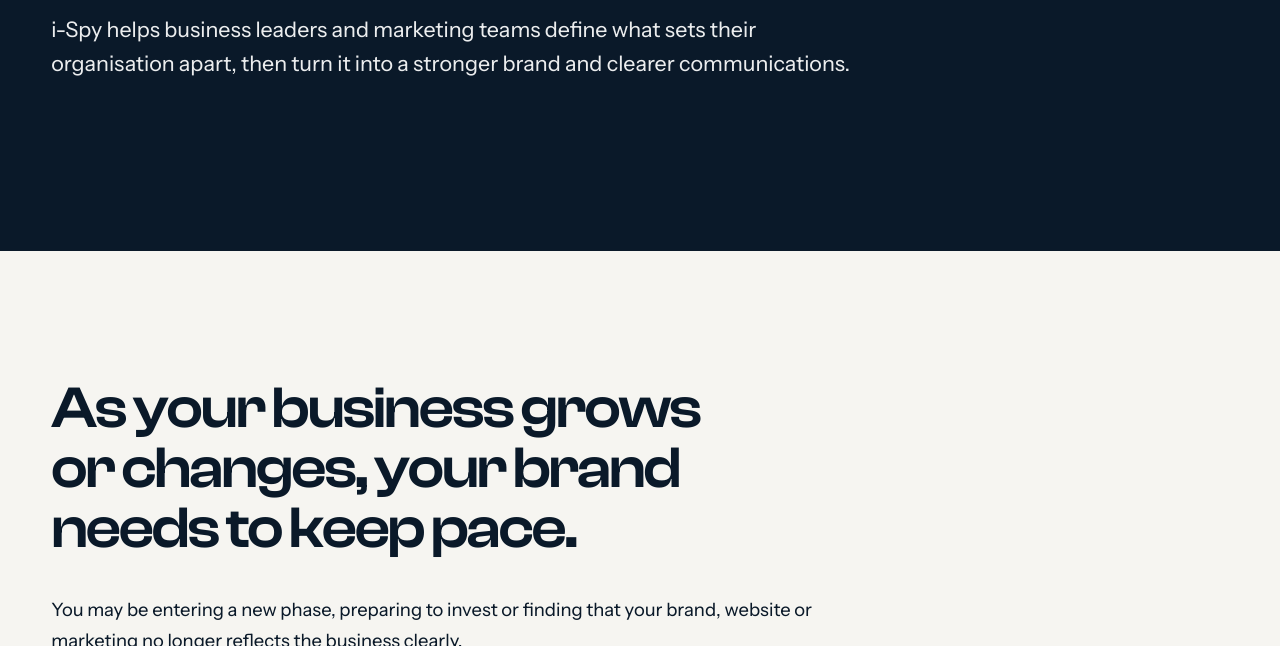
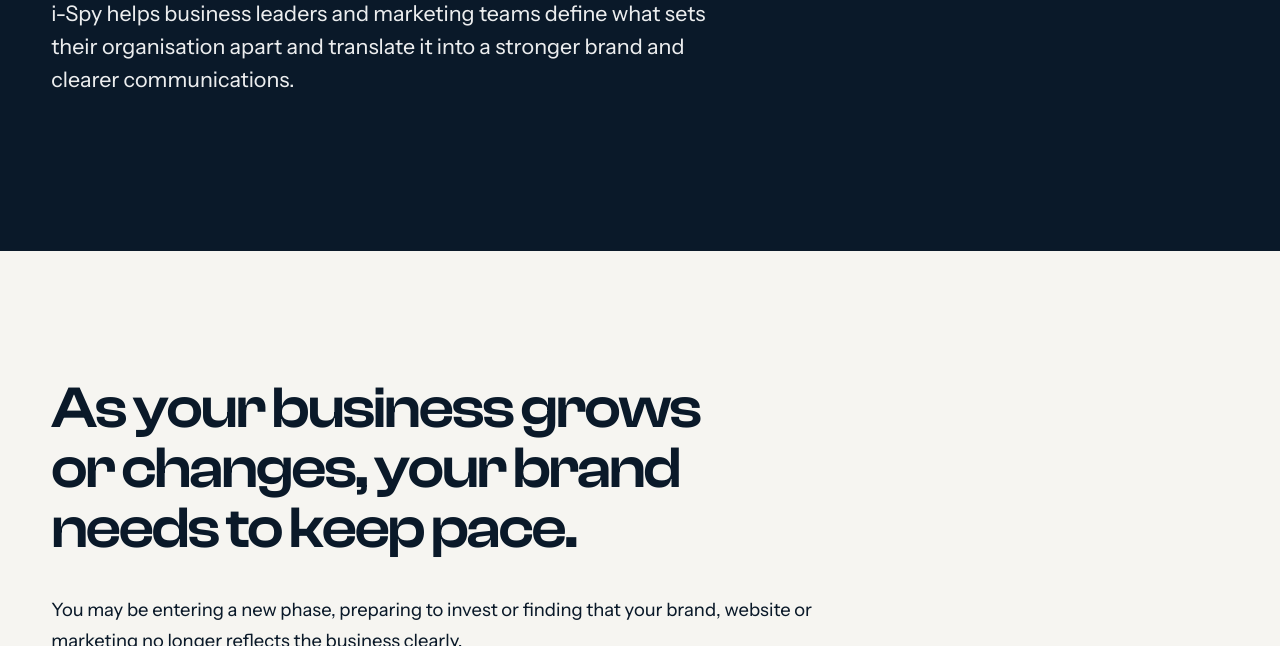
Before and after one commit to ispymichael/i-Spy-website, a website: page index.html in a window 1280 px wide. Shown: the part 454-1100 px from the top of the page. Drawn offline with Linux system fonts and the light colour scheme.

Commit message:
Refine final homepage hero copy

```diff
--- a/index.html
+++ b/index.html
@@ -1,7 +1,7 @@
 <!DOCTYPE html>
 <!--
     i-Spy Website
-    Version: v0.11.9-y
+    Version: v0.11.9-z
     Date: 2026-07-22
 -->
 <html lang="en">
@@ -85,7 +85,7 @@
                 <img class="hero-dot" src="assets/ispy-orb-live-master.svg" alt="" aria-hidden="true" width="80" height="80">
                 <p class="hero-descriptor">Brand consultancy and creative delivery</p>
                 <h1><span class="hero-heading-line">Define <span class="hero-word-your">your</span> difference.</span> <span class="hero-heading-line">Bring it to life.</span></h1>
-                <p class="hero-subtitle">i-Spy helps business leaders and marketing teams define what sets their organisation apart, then turn it into a stronger brand and clearer communications.</p>
+                <p class="hero-subtitle">i-Spy helps business leaders and marketing teams define what sets their organisation apart and translate it into a stronger brand and clearer communications.</p>
             </div>
         </section>
 
```
Also changed, not shown: CHANGELOG.md.
